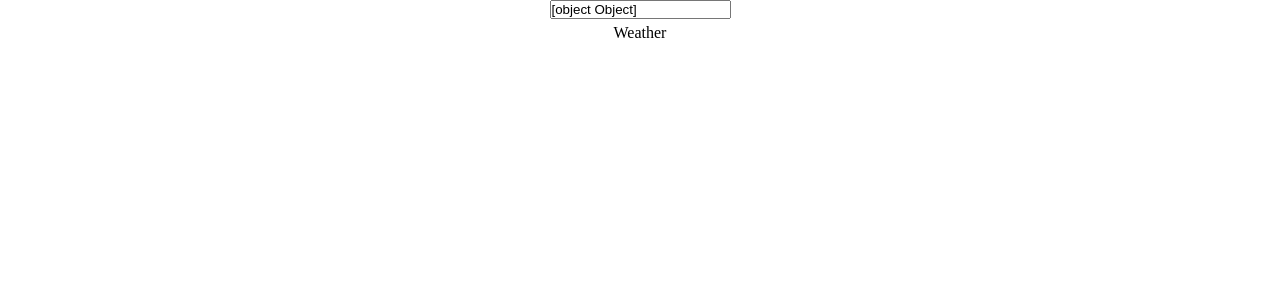
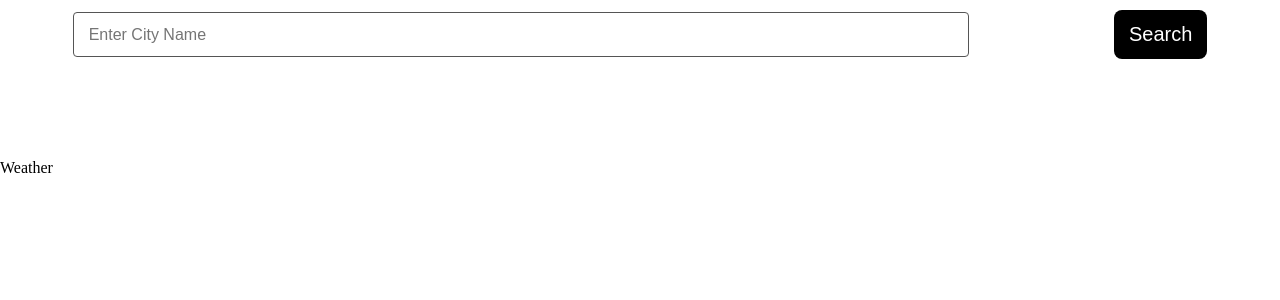
Before and after one commit to merupeshpradhan/Weather-App, a React (Vite) app: page / in a window 1280 px wide. Shown: the top 300 px of the page. Built offline with nearby package versions, Linux system fonts and the light colour scheme.

Commit message:
Implement search functionality and update styling for Weather App

```diff
--- a/src/App.css
+++ b/src/App.css
@@ -0,0 +1,36 @@
+body {
+  margin: 0;
+  padding: 0;
+}
+
+.search-engine {
+  width: 100%;
+  display: flex;
+  justify-content: space-around;
+  align-items: center;
+  margin-bottom: 100px;
+  margin-top: 10px;
+}
+
+.search-engine input {
+  width: 70%;
+  height: 45px;
+  border: 1px solid;
+  border-radius: 4px;
+  padding: 2px 15px;
+  font-size: 16px;
+  outline: none;
+  background-color: #ffffff;
+  color: #555555;
+}
+
+.search-engine button {
+  border: none;
+  border-radius: 8px;
+  background-color: #000000;
+  color: #fff;
+  font-size: 20px;
+  outline: none;
+  cursor: pointer;
+  padding: 13px 15px;
+}
--- a/src/App.jsx
+++ b/src/App.jsx
@@ -1,4 +1,5 @@
 import Weather from "./components/weather-app/weather";
+import "./App.css"
 
 function App() {
   return (
--- a/src/components/weather-app/search/index.jsx
+++ b/src/components/weather-app/search/index.jsx
@@ -1,14 +1,14 @@
-export default function Search(search, setSearch) {
+export default function Search({ search, setSearch, handleSearch }) {
   return (
-    <div>
+    <div className="search-engine">
       <input
         type="text"
-        className="city-search"
         placeholder="Enter City Name"
         name="text"
         value={search}
         onChange={(event) => setSearch(event.target.value)}
       />
+      <button onClick={handleSearch}>Search</button>
     </div>
   );
 }
--- a/src/components/weather-app/weather/index.jsx
+++ b/src/components/weather-app/weather/index.jsx
@@ -1,16 +1,33 @@
+import { useState } from "react";
 import Search from "../search";
 
 export default function Weather() {
+  const [search, setSearch] = useState("");
+  const [loading, setLoading] = useState(false);
+  const [wetherData, setWeatherData] = useState(null);
+
+  async function fetchWeatherData() {
+    try {
+      const response = await fetch(
+        `https://api.openweathermap.org/data/2.5/weather?q=${search}&appid=ce193d18f67a405768e7b0e9491db67f`
+      );
+
+      const data = await response.json();
+      console.log(data);
+    } catch (e) {
+      console.log(e);
+    }
+  }
+
+  async function handleSearch() {}
+
   return (
-    <div
-      style={{
-        display: "flex",
-        flexDirection: "column",
-        alignItems: "center",
-        gap: "5px",
-      }}
-    >
-      <Search />
+    <div>
+      <Search
+        search={search}
+        setSearch={setSearch}
+        handleSearch={handleSearch}
+      />
       Weather
     </div>
   );
```
Also changed, not shown: 1 other file (tests, documents, lock files or other folders).
